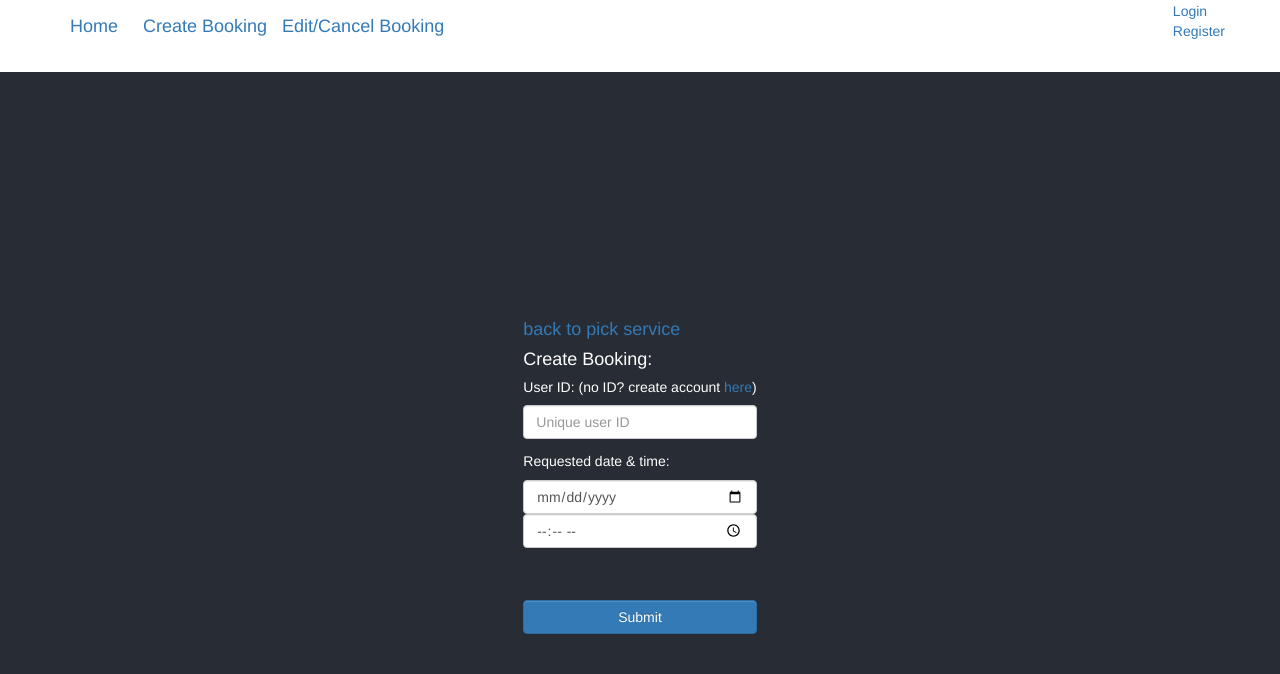
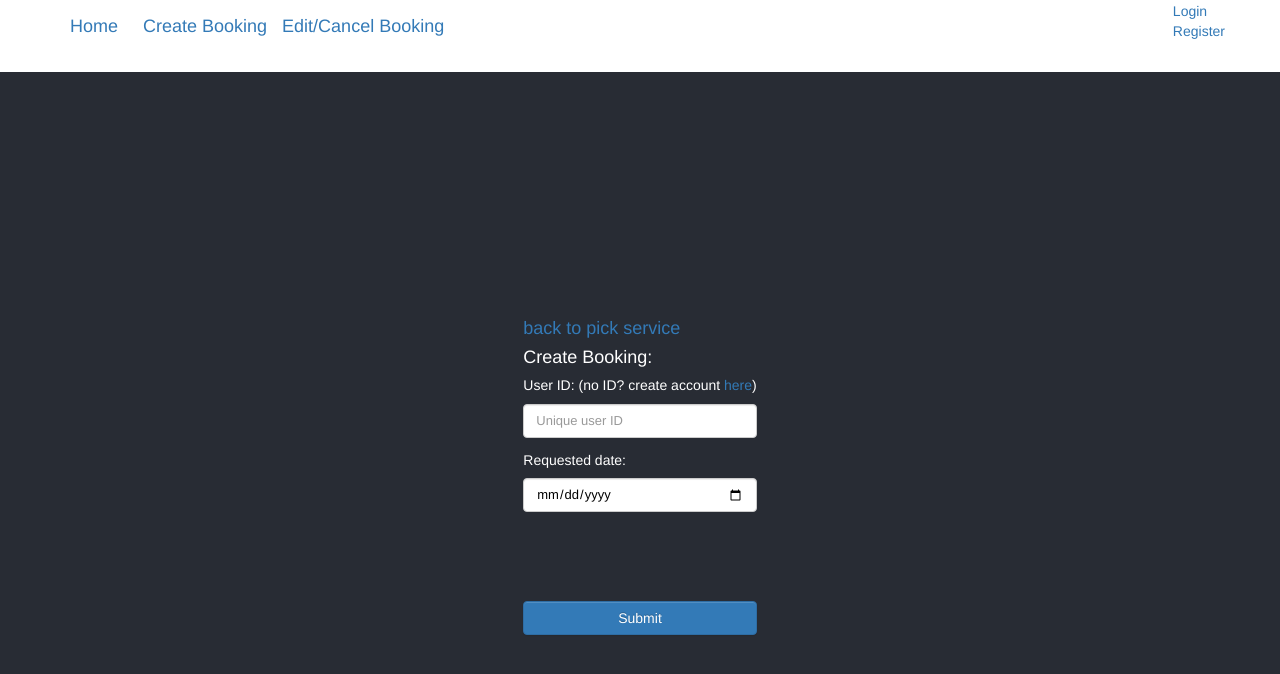
Before and after one commit to RMIT-SEPT/majorproject-9-mon-1530-3, a React (Create React App) app in the folder FrontEnd/: page /CreateBooking in a window 1280 px wide. Shown: the top 674 px of the page. Built offline with nearby package versions, Linux system fonts and the light colour scheme.

Commit message:
multiple select on available times

```diff
--- a/FrontEnd/src/components/CreateBooking.js
+++ b/FrontEnd/src/components/CreateBooking.js
@@ -5,22 +5,76 @@ import {createBooking} from '../actions/bookingActions';
 export class CreateBooking extends Component {
     constructor(props){
         super(props);
+        this.onChange = this.onChange.bind(this);
+        this.onSubmit = this.onSubmit.bind(this);
+        console.log(this.props.employeeID)
+        //set min booking date to today
+        var today = new Date();
+        var dd = today.getDate();
+        var mm = today.getMonth()+1; //January is 0
+        var yyyy = today.getFullYear();
+        if(dd<10){
+                dd='0'+dd
+            }
+            if(mm<10){
+                mm='0'+mm
+            }
+
+            today = yyyy+'-'+mm+'-'+dd;
+
+        const startTime = new Date("Jan 01, 1970 " + this.props.startTime);
+        const endTime = new Date("Jan 01, 1970 " + this.props.endTime);
+
+        //Creates booking times at 30m intervals between start and end time:
+        const timeSlots = this.getTimes(startTime,endTime);
+        //create array of options for form
+        //For future update: add filter for existing booking times to not show
+        var timeSlotOptions = timeSlots.map(function(time,i){
+            if(time.getMinutes() === 0)
+            {
+             console.log(time.getHours()+":00");
+             return <div>
+             <input name='time' onChange={this.onChange} type='radio' key={time.getHours()+":00"} value={time.getHours()+":00"}/>
+             <label style={{background:'white',color:'black'}}>{time.getHours()+":00"}</label>
+                    </div>
+            }
+            else
+            {
+             console.log(time.getHours()+":"+time.getMinutes());
+             return <div>
+             <input name='time' onChange={this.onChange} type='radio' key={time.getHours()+":"+time.getMinutes()} value={time.getHours()+":"+time.getMinutes()}/>
+             <label style={{background:'white',color:'black'}}>{time.getHours()+":"+time.getMinutes()}</label>
+                    </div>
+                }
+        },this)
+
 
         this.state = {
             "customerID":"",
             "employeeID":this.props.employeeID,
             "date":"",
             "time":"",
-            "confirmed":""
+            "confirmed":"",
+            timeSlots:timeSlotOptions,
+            today:today
         };
-        this.onChange = this.onChange.bind(this);
-        this.onSubmit = this.onSubmit.bind(this);
 
-        console.log(this.props.employeeID)
-        console.log(this.props.startTime)
-        console.log(this.props.endTime)
 
     }
+
+    getTimes(startTime, stopTime) {
+        var dateArray = [];
+        var currentDate = startTime;
+        var previousDate = currentDate;
+        while (currentDate <= stopTime) {
+            dateArray.push(new Date (currentDate));
+            previousDate = currentDate;
+            currentDate = new Date(previousDate.getTime() + 30*60000);
+        }
+        dateArray.pop();
+        return dateArray;
+    }
+
     onChange(e){
         this.setState({[e.target.name]: e.target.value});
     }
@@ -42,9 +96,9 @@ export class CreateBooking extends Component {
 
         if(bookingID){
             console.log(bookingID);
-            ReactDOM.render(<div>
+            ReactDOM.render(<div style={{background:'white', color:'black'}}>
                 <h2 className="header">Thank you,<br/>your booking number is:</h2>
-                <br/><b>{bookingID}</b><br/>
+                <b>{bookingID}</b><br/>
                 <br/>
                 date: {newBooking.date}
                 <br/>
@@ -65,6 +119,8 @@ export class CreateBooking extends Component {
 
     }
     render() {
+
+        const formStyle = {color:'black', fontSize:'small',width:'100%'};
         return (
             <div>
             <div id = 'booking'>
@@ -75,16 +131,19 @@ export class CreateBooking extends Component {
                 <div className = "form">
                 <form onSubmit={this.onSubmit}>
                 <div className = "form-group"><h5>User ID: (no ID? create account<a href="/Register"> here</a>)</h5>
-                    <input type = "number" className = "form-control form-control-lg "
+                    <input style={formStyle} type = "number" className = "form-control form-control-lg "
                         placeholder = "Unique user ID" name = "customerID" value = {this.state.customerID}  onChange = {this.onChange} />
                 </div>
-                <div className = "form-group"><h5>Requested date & time:</h5>
-                    <input type = "date" className = "form-control form-control-lg "
+                <div className = "form-group"><h5>Requested date:</h5>
+                    <input style={formStyle} type = "date" className = "form-control form-control-lg " min={this.props.today}
                         placeholder = "Requested booking date" name = "date" value = {this.state.date} onChange = {this.onChange}/>
-                        <input type = "time" className = "form-control form-control-lg " min = {this.props.startTime} max = {this.props.endTime}
-                        placeholder = "Requested booking time" name = "time" value = {this.state.time} onChange = {this.onChange}/>
+                   <br/>
+                   <div style={{width:'100%'}}>
+                        <div style={{float:"left"}}>{this.state.timeSlots.slice(0,this.state.timeSlots.length/2)}</div>
+                        <div style={{float:"right"}}>{this.state.timeSlots.slice(this.state.timeSlots.length/2,this.state.timeSlots.length)}</div>
+                   </div>
                 </div><br/>
-                <input type = "submit" className = "btn btn-primary btn-block mt-4"></input>
+                <input className = "btn btn-primary btn-block mt-4" type = "submit"></input>
                 </form>
                 </div>
                 </div>
--- a/FrontEnd/src/components/CreateBooking_Service.js
+++ b/FrontEnd/src/components/CreateBooking_Service.js
@@ -92,17 +92,17 @@ export default class CreateBooking_Service extends Component {
 
     render() {
         var allServicesElement = this.state.services.map((service) => <option key = {service} value = {service}>{service}</option>)
-
+        const formStyle = {color:'black', fontSize:'small',width:'100%'};
         return (
             <div id = 'booking'>
             <h3>Select service:</h3>
             <form onSubmit={this.onSubmit}>
-                <select id='selectService' onChange={this.getStaff} defaultValue='Please select..' style={{color:'black',fontSize:'small'}} >
-                <option>please select..</option>
+                <select id='selectService' onChange={this.getStaff} defaultValue='Please select..' style={formStyle} >
+                <option style={formStyle}>please select..</option>
                 {allServicesElement}
                 </select>
                 <br/>
-                <select id ='staffSelect' style={{color:'black',fontSize:'small'}} defaultValue="">
+                <select id ='staffSelect' style={formStyle} defaultValue="">
                     {this.state.staff}
                 </select>
                 <br/>
```
